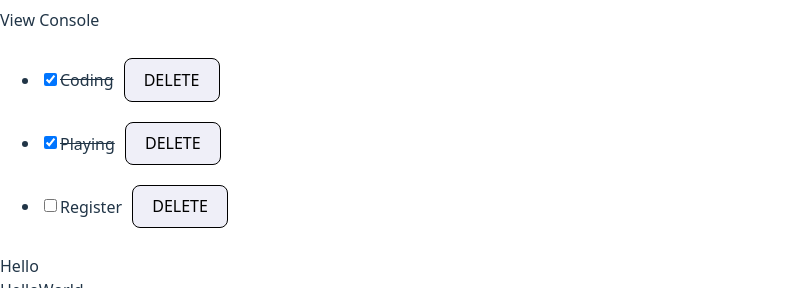
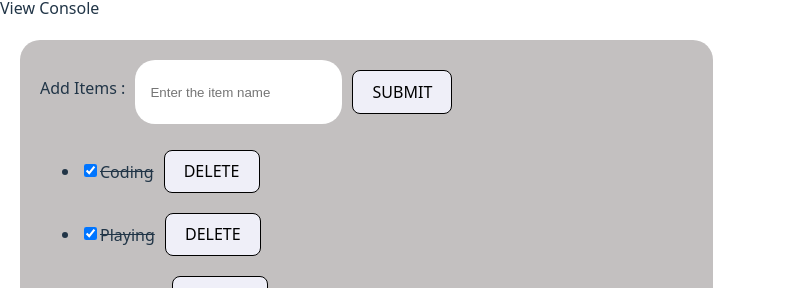
Before and after one commit to MonishaChitharthana/basic-react-components, a React (Vite) app: page / in a window 1280 px wide. Shown: the part 462-750 px from the top of the page, without its empty margins (0-786 px from the left). Built offline with nearby package versions, Linux system fonts and the light colour scheme.

Commit message:
Add list Items component

```diff
--- /dev/null
+++ b/src/AddItems.jsx
@@ -0,0 +1,17 @@
+import React from 'react'
+
+const AddItems = ({newItems ,setNewItems,handleSubmit}) => {
+
+  return (
+    <form style={{display:'flex'}} onSubmit={handleSubmit}>
+        <p style={{marginRight:'10px'}}>Add Items : </p>
+        <input style={{padding:'15px',borderRadius:'20px',border:'none'}} type="text" name="" id="AddItems" placeholder='Enter the item name'
+            value={newItems}
+            onChange={(e) => setNewItems(e.target.value)}
+/>
+        <button type='Submit'>SUBMIT</button>
+    </form>
+  )
+}
+
+export default AddItems
--- /dev/null
+++ b/src/Footer.jsx
@@ -0,0 +1,13 @@
+import React from 'react'
+
+const Footer = ({length}) => {
+  return (
+    <div style={
+       {backgroundColor:"white",textAlign:'center',padding:'1px'}
+    }>
+        <p>{length} List {length==1 ? "Item" : "Items"}</p>
+    </div>
+  )
+}
+
+export default Footer
--- /dev/null
+++ b/src/ListItems.css
@@ -0,0 +1,6 @@
+.todoList{
+    background-color: rgb(195, 192, 192);
+    margin: 20px;
+    padding: 20px;
+    border-radius: 20px;
+}
--- a/src/ListItems.jsx
+++ b/src/ListItems.jsx
@@ -1,4 +1,7 @@
 import React,{useState} from 'react'
+import Footer from './Footer'
+import './ListItems.css'
+import AddItems from './AddItems'
 
 const ListItems = () => {
     // Initializing a List (Array) of Objects
@@ -30,8 +33,31 @@ const ListItems = () => {
             setItems(listItems)
         }
 
+        const addItems = (item) => {
+            const id = items.length ? items[items.length -1 ].id + 1 : 1
+            const addNewItem = {id,checked : false,item}
+            const listItems = [...items,addNewItem]
+            setItems(listItems)
+        }
+
+        const [newItems,setNewItems] = useState('')
+
+        function handleSubmit(e){
+            e.preventDefault()
+            console.log('submitted')
+            if(!newItems) return
+            console.log(newItems)
+            addItems(newItems)
+            setNewItems('')
+        }
+
       return (
-        <div>
+        <div className='todoList'>
+            <AddItems
+                newItems = {newItems}
+                setNewItems = {setNewItems}
+                handleSubmit = {handleSubmit}
+            />
             {items.length > 0 ? (
                 <ul>
                     {items.map((item)=>(
@@ -47,7 +73,9 @@ const ListItems = () => {
                 <p>Your List is Empty</p>
             )
             }
+            <Footer length={items.length}/>
         </div>
+
       )
 }
 
```
